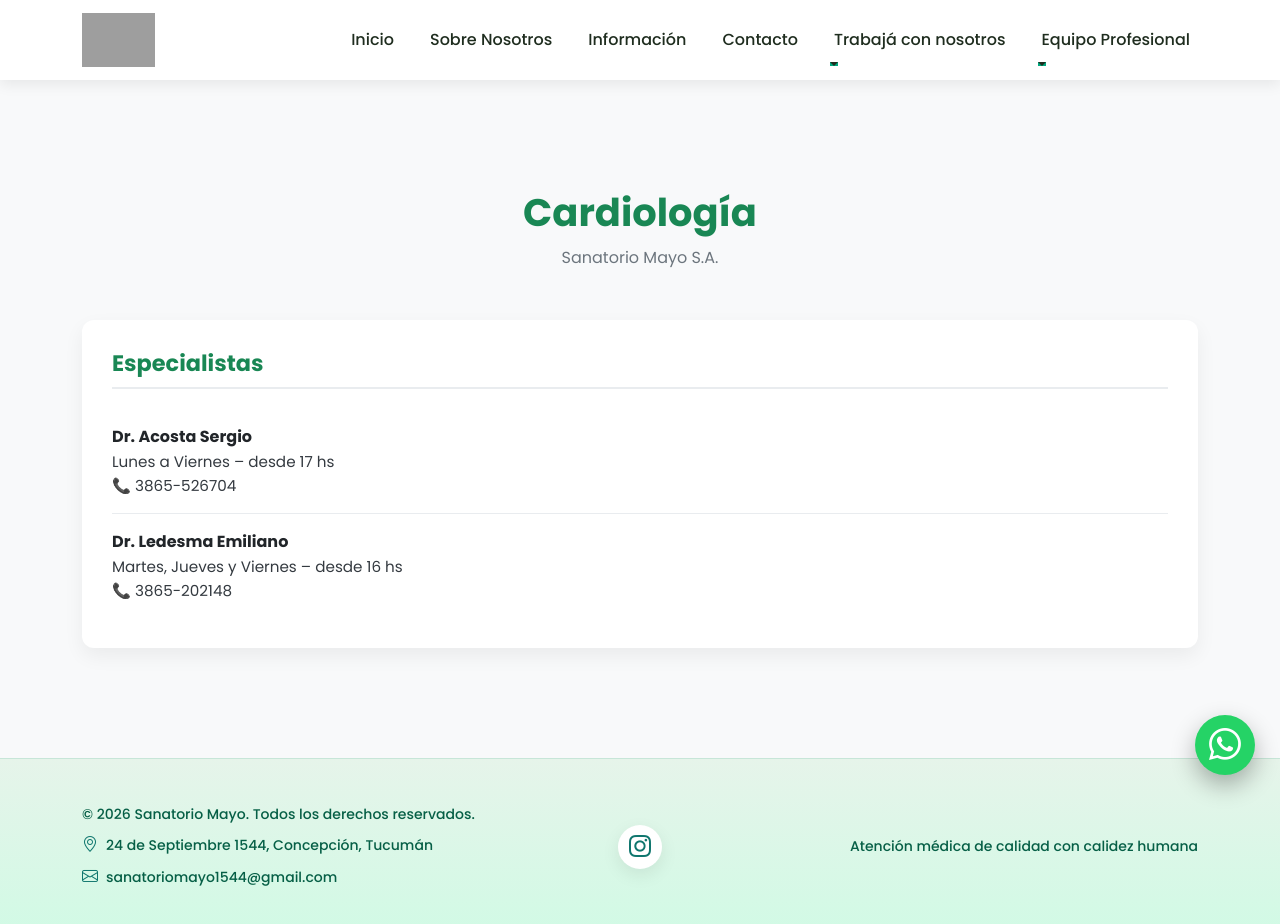
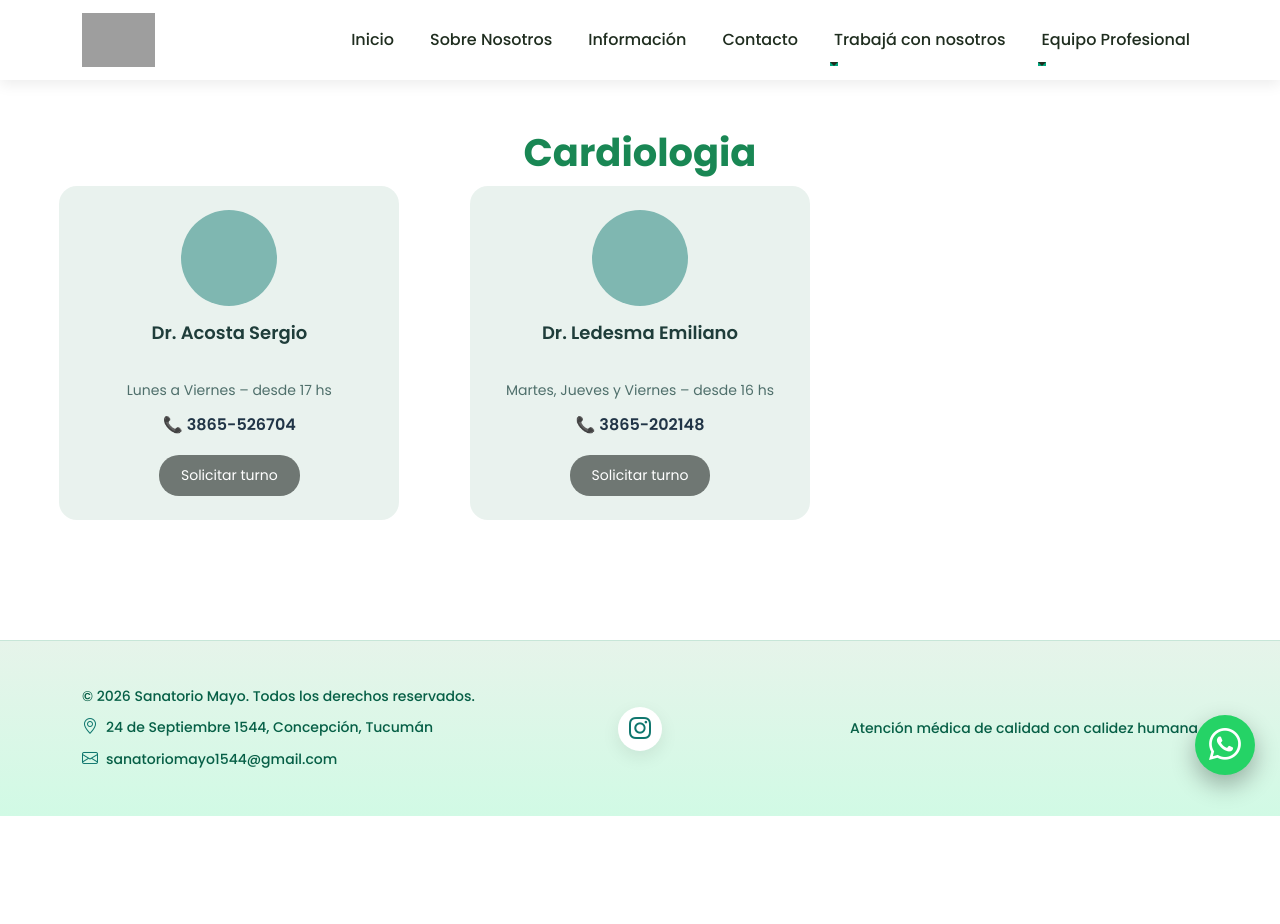
Before and after one commit to marestofanceballos/Sanatorio-Mayo, a React (Vite) app: page /cardiologia in a window 1280 px wide. Shown: the top 924 px of the page. After the commit the page ends 816 px from the top, so only its background shows below. Built offline with nearby package versions, Linux system fonts and the light colour scheme; grey boxes are pictures that could not be loaded.

Commit message:
modificado departamentos a tarjetas con boton de turnos

```diff
--- a/src/pages/CardiologiaPage.jsx
+++ b/src/pages/CardiologiaPage.jsx
@@ -1,40 +1,56 @@
 import "../pages/consultorios.css"
 
-function CardiologiaPage() {
+//              AGREGADO DE DOCTORES               //
+const doctores = [
+  {
+    id: 1,
+    nombre: "Dr. Acosta Sergio",
+    horario: "Lunes a Viernes – desde 17 hs",
+    telefono: "3865-526704",
+    foto: null,
+  },
+  {
+    id: 2,
+    nombre: "Dr. Ledesma Emiliano",
+    horario: "Martes, Jueves y Viernes – desde 16 hs",
+    telefono: "3865-202148",
+    foto: null,
+  },
+];
+
+
+export default function CardiologiaPage() {
   return (
-    <section className="consultorios-section">
-      <div className="container">
-
-        <h2 className="consultorios-title text-center">
-          Cardiología
+    <section className="cardiologia-page">
+       <h2 className="consultorios-title text-center">
+          Cardiologia
         </h2>
 
-        <p className="consultorios-subtitle text-center">
-          Sanatorio Mayo S.A.
-        </p>
+      <div className="cards-wrapper">
+        <div className="cards-grid">
+          {doctores.map((doc) => (
+            <div className="doctor-card" key={doc.id}>
+              <div className="doctor-avatar">
+                {doc.foto && <img src={doc.foto} alt={doc.nombre} />}
+              </div>
 
-        {/* ================= CARDIOLOGÍA ================= */}
-        <div className="consultorio-card">
-          <h4>Especialistas</h4>
+              <h3>{doc.nombre}</h3>
 
-          <ul>
-            <li>
-              <strong>Dr. Acosta Sergio</strong><br />
-              Lunes a Viernes – desde 17 hs<br />
-              📞 3865-526704
-            </li>
+              <p className="doctor-schedule">
+                {doc.horario}
+              </p>
 
-            <li>
-              <strong>Dr. Ledesma Emiliano</strong><br />
-              Martes, Jueves y Viernes – desde 16 hs<br />
-              📞 3865-202148
-            </li>
-          </ul>
+              <span className="doctor-phone">
+                📞 {doc.telefono}
+              </span>
+
+              <button className="btn-turno">
+                Solicitar turno
+              </button>
+            </div>
+          ))}
         </div>
-
       </div>
     </section>
-  )
+  );
 }
-
-export default CardiologiaPage
--- a/src/pages/CirugiaGeneralPage.jsx
+++ b/src/pages/CirugiaGeneralPage.jsx
@@ -1,49 +1,63 @@
 import "../pages/consultorios.css"
+
+const doctoresCirugia = [
+  {
+    nombre: "Dr. Carrizo Gustavo",
+    horario: "Miércoles – 16 a 20 hs",
+    telefono: null,
+    observacion: "Orden de llegada",
+  },
+  {
+    nombre: "Dr. Pintor Guillermo",
+    horario: "Martes – 10 a 12 hs",
+    telefono: "3865-431305",
+  },
+  {
+    nombre: "Dr. Pintor Rodrigo",
+    horario: "Martes – desde 16 hs",
+    telefono: "381-2060458",
+  },
+  {
+    nombre: "Dr. Yapur Gustavo",
+    horario: "Lunes – 17 a 20 hs",
+    telefono: "381-3306111",
+  },
+];
+
 
 function CirugiaGeneralPage() {
   return (
-    <section className="consultorios-section">
-      <div className="container">
-
-        <h2 className="consultorios-title text-center">
-          Cirugía General
+   <section className="especialidad-page">
+     <h2 className="consultorios-title text-center">
+          Cirugia General
         </h2>
 
-        <p className="consultorios-subtitle text-center">
-          Sanatorio Mayo S.A.
-        </p>
+      <div className="cards-grid">
+        {doctoresCirugia.map((doc, index) => (
+          <div className="doctor-card" key={index}>
+            {/* Avatar */}
+            <div className="doctor-avatar" />
 
-        {/* ================= CIRUGÍA GENERAL ================= */}
-        <div className="consultorio-card">
-          <h4>Especialistas</h4>
+            {/* Nombre */}
+            <h3>{doc.nombre}</h3>
 
-          <ul>
-            <li>
-              <strong>Dr. Carrizo Gustavo</strong><br />
-              Miércoles – 16 a 20 hs<br />
-              <span className="orden">Orden de llegada</span>
-            </li>
+            {/* Horario */}
+            <p>{doc.horario}</p>
 
-            <li>
-              <strong>Dr. Pintor Guillermo</strong><br />
-              Martes – 10 a 12 hs<br />
-              📞 3865-431305
-            </li>
+            {/* Observación */}
+            {doc.observacion && (
+              <p className="orden-llegada">{doc.observacion}</p>
+            )}
 
-            <li>
-              <strong>Dr. Pintor Rodrigo</strong><br />
-              Martes – desde 16 hs<br />
-              📞 381-2060458
-            </li>
+            {/* Teléfono */}
+            {doc.telefono && (
+              <p className="telefono">📞 {doc.telefono}</p>
+            )}
 
-            <li>
-              <strong>Dr. Yapur Gustavo</strong><br />
-              Lunes – 17 a 20 hs<br />
-              📞 381-3306111
-            </li>
-          </ul>
-        </div>
-
+            {/* Botón */}
+            <button className="btn-turno">Solicitar turno</button>
+          </div>
+        ))}
       </div>
     </section>
   )
--- a/src/pages/ClinicaGeneralPage.jsx
+++ b/src/pages/ClinicaGeneralPage.jsx
@@ -1,39 +1,63 @@
 import "../pages/consultorios.css"
+
+const doctoresClinicaGeneral = [
+  {
+    nombre: "Dra. Contreras Soledad",
+    horario: "Lunes, Miércoles y Viernes – desde 18:30 hs",
+    telefono: "3865-394040",
+  },
+  {
+    nombre: "Dra. Rearte Ligia",
+    horario: "Lun, Mar y Vie – 09 a 13 hs y 18 a 21 hs\nMiércoles – 10 a 13 hs y 18 a 21 hs",
+    observacion: "Orden de llegada",
+  },
+];
+
 
 function ClinicaGeneralPage() {
   return (
-    <section className="consultorios-section">
-      <div className="container">
+    <div className="especialidad-page">
+      {/* TÍTULO */}
+      <div className="text-center mb-5">
+        <h1 className="especialidad-title">Clínica General</h1>
+        <p className="especialidad-subtitle">Sanatorio Mayo S.A.</p>
+      </div>
 
-        <h2 className="consultorios-title text-center">
-          Clínica General
-        </h2>
+      {/* CONTENEDOR */}
+      <div className="especialidad-container">
+        <h2 className="section-title">Especialistas</h2>
+        <hr />
 
-        <p className="consultorios-subtitle text-center">
-          Sanatorio Mayo S.A.
-        </p>
+        <div className="cards-grid">
+          {doctoresClinicaGeneral.map((doc, index) => (
+            <div className="doctor-card" key={index}>
+              {/* Avatar */}
+              <div className="doctor-avatar" />
 
-        <div className="consultorio-card">
-          <h4>Especialistas</h4>
+              <h3>{doc.nombre}</h3>
 
-          <ul>
-            <li>
-              <strong>Dra. Contreras Soledad</strong><br />
-              Lunes, Miércoles y Viernes – desde 18:30 hs<br />
-              📞 3865-394040
-            </li>
+              <p className="doctor-horario" style={{ whiteSpace: "pre-line" }}>
+                {doc.horario}
+              </p>
 
-            <li>
-              <strong>Dra. Rearte Ligia</strong><br />
-              Lun, Mar y Vie – 09 a 13 hs y 18 a 21 hs<br />
-              Miércoles – 10 a 13 hs y 18 a 21 hs<br />
-              <span className="orden">Orden de llegada</span>
-            </li>
-          </ul>
+              {doc.telefono && (
+                <p className="doctor-phone">📞 {doc.telefono}</p>
+              )}
+
+              {doc.observacion && (
+                <p className="doctor-observacion">
+                  {doc.observacion}
+                </p>
+              )}
+
+              <button className="btn-turno">
+                Solicitar turno
+              </button>
+            </div>
+          ))}
         </div>
-
       </div>
-    </section>
+    </div>
   )
 }
 
--- a/src/pages/DermatologiaPage.jsx
+++ b/src/pages/DermatologiaPage.jsx
@@ -1,32 +1,49 @@
 import "../pages/consultorios.css"
+
+
+const doctorasDermatologia = [
+  {
+    nombre: "Dra. Cannata Valeria",
+    horario: "Martes – desde 14 hs",
+    telefono: "381-4658577",
+  },
+];
+
 
 function DermatologiaPage() {
   return (
-    <section className="consultorios-section">
-      <div className="container">
+    <div className="especialidad-page">
+      {/* TÍTULO */}
+      <div className="text-center mb-5">
+        <h1 className="especialidad-title">Dermatología</h1>
+        <p className="especialidad-subtitle">Sanatorio Mayo S.A.</p>
+      </div>
 
-        <h2 className="consultorios-title text-center">
-          Dermatología
-        </h2>
+      {/* CONTENEDOR */}
+      <div className="especialidad-container">
+        <h2 className="section-title">Especialistas</h2>
+        <hr />
 
-        <p className="consultorios-subtitle text-center">
-          Sanatorio Mayo S.A.
-        </p>
+        <div className="cards-grid">
+          {doctorasDermatologia.map((doc, index) => (
+            <div className="doctor-card" key={index}>
+              {/* Avatar (foto futura) */}
+              <div className="doctor-avatar" />
 
-        <div className="consultorio-card">
-          <h4>Especialista</h4>
+              <h3>{doc.nombre}</h3>
 
-          <ul>
-            <li>
-              <strong>Dra. Cannata Valeria</strong><br />
-              Martes – desde 14 hs<br />
-              📞 381-4658577
-            </li>
-          </ul>
+              <p className="doctor-horario">{doc.horario}</p>
+
+              <p className="doctor-phone">📞 {doc.telefono}</p>
+
+              <button className="btn-turno">
+                Solicitar turno
+              </button>
+            </div>
+          ))}
         </div>
-
       </div>
-    </section>
+    </div>
   )
 }
 
--- a/src/pages/GinecologiaPage.jsx
+++ b/src/pages/GinecologiaPage.jsx
@@ -1,44 +1,68 @@
 import "../pages/consultorios.css"
+
+
+const doctorasGinecologia = [
+  {
+    nombre: "Dra. Alvarez Yanina",
+    horario: "Lun, Miér y Jue – desde 14 hs",
+    telefono: "3865-302379",
+  },
+  {
+    nombre: "Dra. Frontini Adriana",
+    horario: "Lun, Mar, Jue y Vie – desde 16:30 hs",
+    observacion: "Orden de llegada",
+  },
+  {
+    nombre: "Dra. Linares Virginia",
+    horario: "A partir de marzo",
+    observacion: "Orden de llegada",
+  },
+];
 
 function GinecologiaPage() {
   return (
-    <section className="consultorios-section">
-      <div className="container">
+   <div className="especialidad-page">
+      {/* TÍTULO */}
+      <div className="text-center mb-5">
+        <h1 className="especialidad-title">Ginecología</h1>
+        <p className="especialidad-subtitle">Sanatorio Mayo S.A.</p>
+      </div>
 
-        <h2 className="consultorios-title text-center">
-          Ginecología
-        </h2>
+      {/* CONTENEDOR */}
+      <div className="especialidad-container">
+        <h2 className="section-title">Especialistas</h2>
+        <hr />
 
-        <p className="consultorios-subtitle text-center">
-          Sanatorio Mayo S.A.
-        </p>
+        <div className="cards-grid">
+          {doctorasGinecologia.map((doc, index) => (
+            <div className="doctor-card" key={index}>
+              {/* Avatar */}
+              <div className="doctor-avatar" />
 
-        <div className="consultorio-card">
-          <h4>Especialistas</h4>
+              <h3>{doc.nombre}</h3>
 
-          <ul>
-            <li>
-              <strong>Dra. Alvarez Yanina</strong><br />
-              Lun, Miér y Jue – desde 14 hs<br />
-              📞 3865-302379
-            </li>
+              <p className="doctor-horario">{doc.horario}</p>
 
-            <li>
-              <strong>Dra. Frontini Adriana</strong><br />
-              Lun, Mar, Jue y Vie – desde 16:30 hs<br />
-              <span className="orden">Orden de llegada</span>
-            </li>
+              {doc.telefono && (
+                <p className="doctor-phone">
+                  📞 {doc.telefono}
+                </p>
+              )}
 
-            <li>
-              <strong>Dra. Linares Virginia</strong><br />
-              A PARTIR DE MARZO<br />
-              <span className="orden">Orden de llegada</span>
-            </li>
-          </ul>
+              {doc.observacion && (
+                <p className="doctor-observacion">
+                  {doc.observacion}
+                </p>
+              )}
+
+              <button className="btn-turno">
+                Solicitar turno
+              </button>
+            </div>
+          ))}
         </div>
-
       </div>
-    </section>
+    </div>
   )
 }
 
--- a/src/pages/PsicologiaPage.jsx
+++ b/src/pages/PsicologiaPage.jsx
@@ -1,31 +1,53 @@
 import "../pages/consultorios.css"
+
+
+const doctoresPsicologia = [
+  {
+    id: 1,
+    nombre: "Lic. Palacios Florencia",
+    horario: "Jueves – 16 a 20 hs",
+    telefono: "3865-520997",
+    foto: null,
+  },
+];
+
+
 
 function PsicologiaPage() {
   return (
-    <section className="consultorios-section">
-      <div className="container">
-
-        <h2 className="consultorios-title text-center">
+    <section className="especialidad-page">
+      {/* Título principal */}
+    <h2 className="consultorios-title text-center">
           Psicología
         </h2>
 
-        <p className="consultorios-subtitle text-center">
-          Sanatorio Mayo S.A.
-        </p>
+      {/* Especialistas */}
+      <div className="cards-wrapper">
+        <h2 className="section-title">Especialistas</h2>
 
-        {/* ================= PSICOLOGÍA ================= */}
-        <div className="consultorio-card">
-          <h4>Especialistas</h4>
+        <div className="cards-grid">
+          {doctoresPsicologia.map((doc) => (
+            <div className="doctor-card" key={doc.id}>
+              <div className="doctor-avatar">
+                {doc.foto && <img src={doc.foto} alt={doc.nombre} />}
+              </div>
 
-          <ul>
-            <li>
-              <strong>Lic. Palacios Florencia</strong><br />
-              Jueves – 16 a 20 hs<br />
-              📞 3865-520997
-            </li>
-          </ul>
+              <h3>{doc.nombre}</h3>
+
+              <p className="doctor-schedule">
+                {doc.horario}
+              </p>
+
+              <p className="doctor-phone">
+                📞 {doc.telefono}
+              </p>
+
+              <button className="btn-turno">
+                Solicitar turno
+              </button>
+            </div>
+          ))}
         </div>
-
       </div>
     </section>
   )
--- a/src/pages/TraumatologiaPage.jsx
+++ b/src/pages/TraumatologiaPage.jsx
@@ -1,35 +1,52 @@
 import "../pages/consultorios.css"
+
+
+const doctoresTraumatologia = [
+  {
+    id: 1,
+    nombre: "Dr. Juri Rafael",
+    horario: "Jueves – desde 19 hs",
+    nota: "Orden de llegada",
+    telefono: null,
+    foto: null,
+  },
+];
+
 
 function TraumatologiaPage() {
   return (
-    <section className="consultorios-section">
-      <div className="container">
-
-        <h2 className="consultorios-title text-center">
-          Traumatología
+    <section className="cardiologia-page">
+      {/* reutilizamos las mismas clases y estilos */}
+     <h2 className="consultorios-title text-center">
+          Traumatologia
         </h2>
 
-        <p className="consultorios-subtitle text-center">
-          Sanatorio Mayo S.A.
-        </p>
+      <div className="cards-wrapper">
+        <div className="cards-grid">
+          {doctoresTraumatologia.map((doc) => (
+            <div className="doctor-card" key={doc.id}>
+              <div className="doctor-avatar">
+                {doc.foto && <img src={doc.foto} alt={doc.nombre} />}
+              </div>
 
-        <div className="consultorio-card">
-          <ul>
-            <li>
-              <strong>Dr. Juri Rafael</strong><br />
-              Jueves – desde 19 hs<br />
-              <span className="orden">Orden de llegada</span>
-            </li>
+              <h3>{doc.nombre}</h3>
 
-            <li>
-              <strong>Dr. Montenegro</strong><br />
-              Miércoles – desde 17 hs<br />
-              Sábados – desde 11 hs<br />
-              <span className="orden">Orden de llegada</span>
-            </li>
-          </ul>
+              <p className="doctor-schedule">
+                {doc.horario}
+              </p>
+
+              {doc.nota && (
+                <p className="doctor-note">
+                  {doc.nota}
+                </p>
+              )}
+
+              <button className="btn-turno">
+                Solicitar turno
+              </button>
+            </div>
+          ))}
         </div>
-
       </div>
     </section>
   )
--- a/src/pages/consultorios.css
+++ b/src/pages/consultorios.css
@@ -34,6 +34,123 @@
   border-bottom: 2px solid #e9ecef;
   padding-bottom: 10px;
 }
+
+/*CARDIOLOGIA ESTILOS*/
+.cards-grid {
+  display: grid;
+  grid-template-columns: repeat(auto-fill, minmax(280px, 1fr));
+  gap: 24px;
+}
+
+.doctor-card {
+  background: #e9f2ee;
+  border-radius: 18px;
+  padding: 24px 20px;
+  text-align: center;
+  display: flex;
+  flex-direction: column;
+  align-items: center;
+}
+
+/* Avatar */
+.doctor-avatar {
+  width: 96px;
+  height: 96px;
+  border-radius: 50%;
+  background: #7fb7b1;
+  margin-bottom: 16px;
+  overflow: hidden;
+}
+
+.doctor-avatar img {
+  width: 100%;
+  height: 100%;
+  object-fit: cover;
+}
+
+/* Nombre */
+.doctor-card h3 {
+  font-size: 18px;
+  color: #1f3d3a;
+  min-height: 48px;
+  margin-bottom: 10px;
+}
+
+/* Horarios */
+.doctor-schedule {
+  font-size: 14px;
+  color: #4f6f6b;
+  margin-bottom: 12px;
+}
+
+/* Teléfono */
+.doctor-phone {
+  font-weight: 600;
+  margin-bottom: 18px;
+}
+
+/* Botón */
+.btn-turno {
+  margin-top: auto;
+  background: #6f7773;
+  color: #fff;
+  border: none;
+  border-radius: 20px;
+  padding: 10px 22px;
+  font-size: 14px;
+  cursor: pointer;
+}
+
+.btn-turno:hover {
+  background: #4f5f5b;
+}
+
+
+.cards-wrapper {
+  max-width: 1200px;
+  margin: 0 auto;   /* 👈 centra horizontalmente */
+}
+
+.cards-grid {
+  display: grid;
+  grid-template-columns: repeat(auto-fill, minmax(280px, 1fr));
+  gap: 32px;
+  justify-items: center; /* 👈 centra cada card */
+}
+
+.cardiologia-page {
+  padding: 60px 20px 120px; /* 👈 espacio abajo */
+}
+
+.doctor-card {
+  width: 100%;
+  max-width: 340px;
+}
+
+/*TRAUMATOLOGIA ESTILOS*/
+
+.doctor-note {
+  font-size: 14px;
+  color: #1f7a5c;
+  font-weight: 600;
+  margin-bottom: 16px;
+}
+
+
+.section-title {
+  margin-bottom: 32px;
+}
+
+.especialidad-page {
+  padding-top: 120px;
+  padding-bottom: 160px;
+}
+
+.especialidad-page {
+  padding-top: 120px; /* separa del navbar */
+  padding-bottom: 120px; /* separa del footer */
+}
+
 
 /* ===== LISTA ===== */
 .consultorio-card ul {
```
Also changed, not shown: src/App.jsx (+3 -9 lines).
